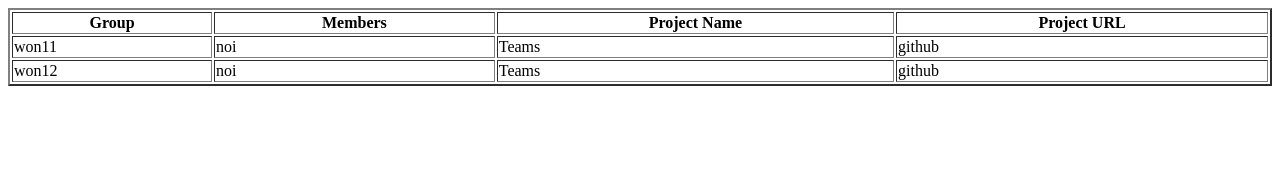
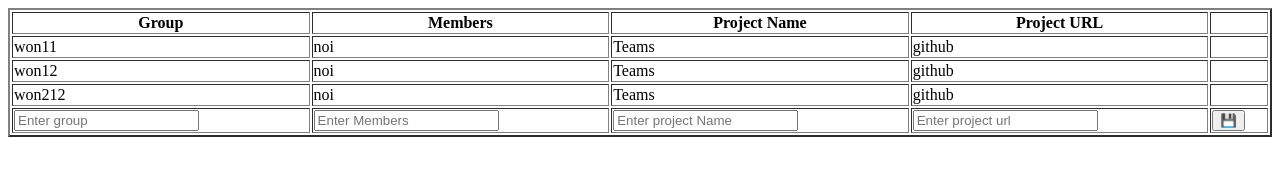
Before and after one commit to vaidanicu/-Team-Networking, a plain HTML site: page index.html in a window 1280 px wide. Drawn offline with Linux system fonts and the light colour scheme.

Commit message:
prepeare form to submit/add new team

```diff
--- a/index.html
+++ b/index.html
@@ -9,6 +9,7 @@
   </head>
 
   <body>
+    <form action="secretara" method="post">
       <table border="2" id="teams">
         <thead>
           <tr>
@@ -16,11 +17,55 @@
             <th>Members</th>
             <th>Project Name</th>
             <th>Project URL</th>
+            <th></th>
           </tr>
         </thead>
         <tbody></tbody>
-      <tfoot></tfoot>
+        <tfoot>
+          <tr>
+            <td>
+              <input
+                type="text"
+                id="promotion"
+                name="promotion"
+                placeholder="Enter group"
+                required
+              />
+            </td>
+            <td>
+              <input
+                type="text"
+                id="members"
+                name="members"
+                placeholder="Enter Members"
+                required
+              />
+            </td>
+            <td>
+              <input
+                type="text"
+                id="name"
+                name="name"
+                placeholder="Enter project Name"
+                required
+              />
+            </td>
+            <td>
+              <input
+                type="text"
+                id="url"
+                name="url"
+                placeholder="Enter project url"
+                required
+              />
+            </td>
+            <td>
+              <button type="submit">💾</button>
+            </td>
+          </tr>
+        </tfoot>
       </table>
+    </form>
     <script src="/index.js"></script>
   </body>
 </html>
--- a/index.js
+++ b/index.js
@@ -21,9 +21,9 @@
         <td>${team.members}</td>
         <td>${team.name}</td>
         <td>${team.url}</td>
+        <td></td>
     </tr>`
   );
   //adaugare in pagina
   document.querySelector("#teams tbody").innerHTML = teamsHtml.join("");
-  console.log("display", teamsHtml, teams);
 }
--- a/teams.json
+++ b/teams.json
@@ -10,5 +10,11 @@
     "members": "noi",
     "name": "Teams",
     "url": "github"
+  },
+  {
+    "promotion": "won212",
+    "members": "noi",
+    "name": "Teams",
+    "url": "github"
   }
 ]
```
Lines whose indentation alone changed are shown as unchanged.
